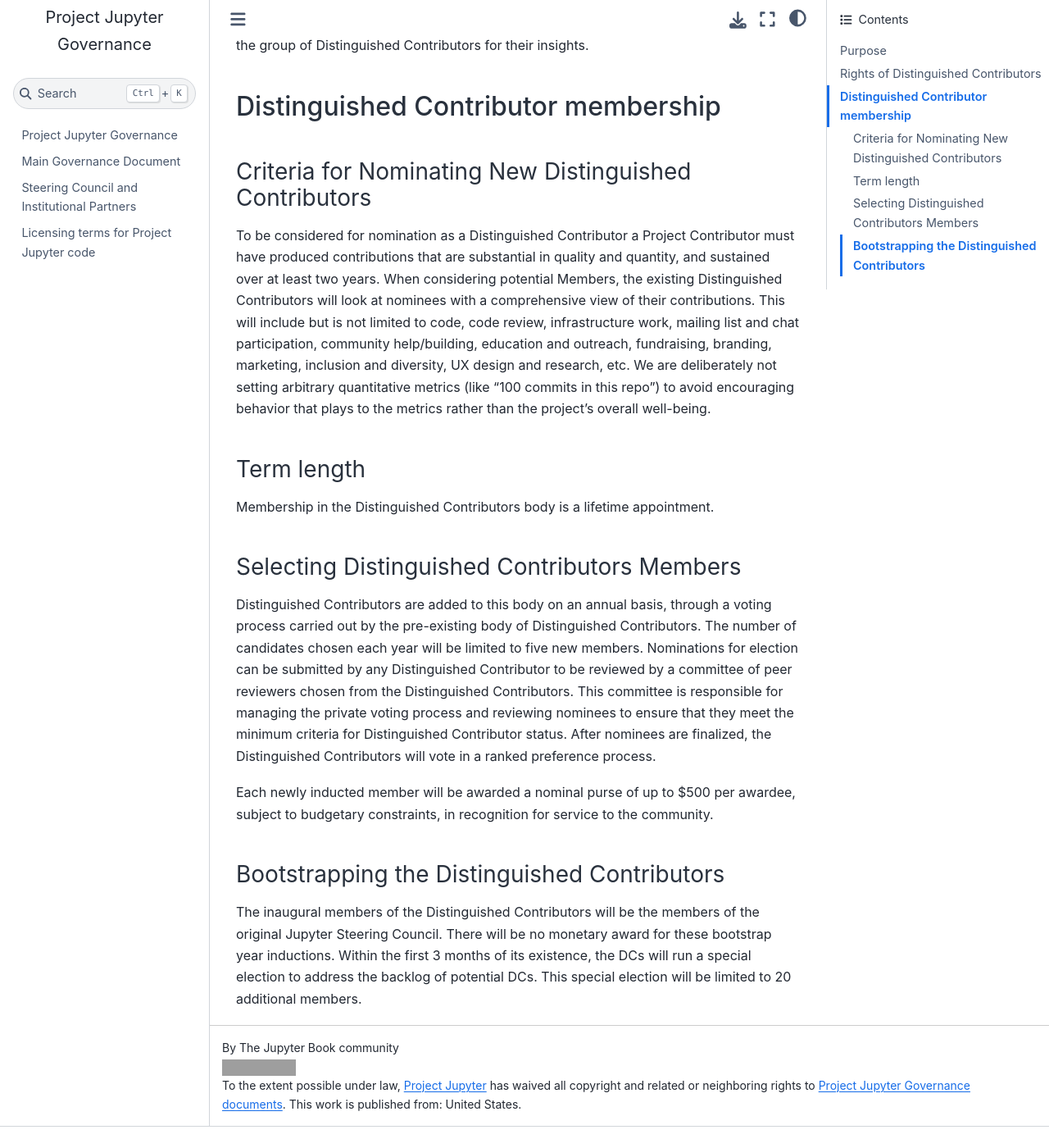
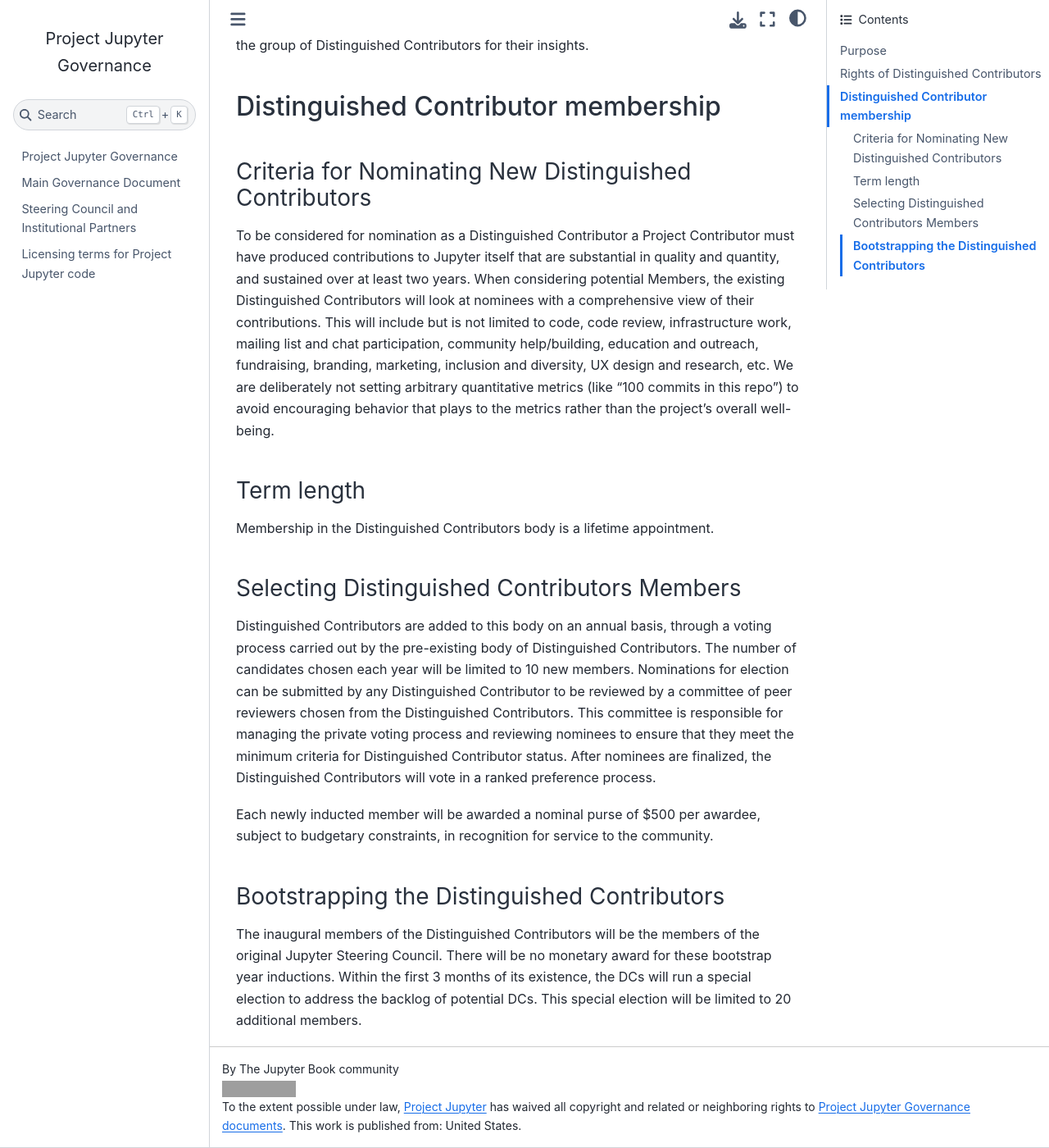
Before and after one commit to jupyter/governance, a Jupyter Book: the page built from distinguished_contributors.md, in a window 1280 px wide and 1400 px high, scrolled down 555 px. Shown: the whole window at 82% size. Built offline with Jupyter Book 1.0.4 settings and Sphinx 7.4.7 and the Sphinx Book theme 1.1.4, drawn with Linux system fonts in a browser that asks for light colours; pages that are not in the unit, such as notebooks, are missing from menus; before the commit the page ends 1929 px from its top, so only the background shows below that; grey boxes are pictures that could not be loaded.

Commit message:
Update distinguished_contributors.md
Removed "up to" from nominal purse.
Added "to Jupyter itself" to.
Adjusted annual Distinguished Contributors to "to 10".

```diff
--- a/distinguished_contributors.md
+++ b/distinguished_contributors.md
@@ -5,12 +5,12 @@
 Distinguished Contributors have the right to elect new Distinguished Contributors. We recognize the knowledge and experience that Distinguished Contributors bring to the project. From time to time, the Board of Directors and Software Steering Council may poll the group of Distinguished Contributors for their insights.
 ## Distinguished Contributor membership
 ### Criteria for Nominating New Distinguished Contributors
-To be considered for nomination as a Distinguished Contributor a Project Contributor must have produced contributions that are substantial in quality and quantity, and sustained over at least two years. When considering potential Members, the existing Distinguished Contributors will look at nominees with a comprehensive view of their contributions. This will include but is not limited to code, code review, infrastructure work, mailing list and chat participation, community help/building, education and outreach, fundraising, branding, marketing, inclusion and diversity, UX design and research, etc. We are deliberately not setting arbitrary quantitative metrics (like “100 commits in this repo”) to avoid encouraging behavior that plays to the metrics rather than the project’s overall well-being.
+To be considered for nomination as a Distinguished Contributor a Project Contributor must have produced contributions to Jupyter itself that are substantial in quality and quantity, and sustained over at least two years. When considering potential Members, the existing Distinguished Contributors will look at nominees with a comprehensive view of their contributions. This will include but is not limited to code, code review, infrastructure work, mailing list and chat participation, community help/building, education and outreach, fundraising, branding, marketing, inclusion and diversity, UX design and research, etc. We are deliberately not setting arbitrary quantitative metrics (like “100 commits in this repo”) to avoid encouraging behavior that plays to the metrics rather than the project’s overall well-being.
 ### Term length
 Membership in the Distinguished Contributors body is a lifetime appointment.
 ### Selecting Distinguished Contributors Members
-Distinguished Contributors are added to this body on an annual basis, through a voting process carried out by the pre-existing body of Distinguished Contributors. The number of candidates chosen each year will be limited to five new members. Nominations for election can be submitted by any Distinguished Contributor to be reviewed by a committee of peer reviewers chosen from the Distinguished Contributors. This committee is responsible for managing the private voting process and reviewing nominees to ensure that they meet the minimum criteria for Distinguished Contributor status. After nominees are finalized, the Distinguished Contributors will vote in a ranked preference process.
+Distinguished Contributors are added to this body on an annual basis, through a voting process carried out by the pre-existing body of Distinguished Contributors. The number of candidates chosen each year will be limited to 10 new members. Nominations for election can be submitted by any Distinguished Contributor to be reviewed by a committee of peer reviewers chosen from the Distinguished Contributors. This committee is responsible for managing the private voting process and reviewing nominees to ensure that they meet the minimum criteria for Distinguished Contributor status. After nominees are finalized, the Distinguished Contributors will vote in a ranked preference process.
 
-Each newly inducted member will be awarded a nominal purse of up to $500 per awardee, subject to budgetary constraints, in recognition for service to the community.
+Each newly inducted member will be awarded a nominal purse of $500 per awardee, subject to budgetary constraints, in recognition for service to the community.
 ### Bootstrapping the Distinguished Contributors
 The inaugural members of the Distinguished Contributors will be the members of the original Jupyter Steering Council. There will be no monetary award for these bootstrap year inductions. Within the first 3 months of its existence, the DCs will run a special election to address the backlog of potential DCs. This special election will be limited to 20 additional members.
```
